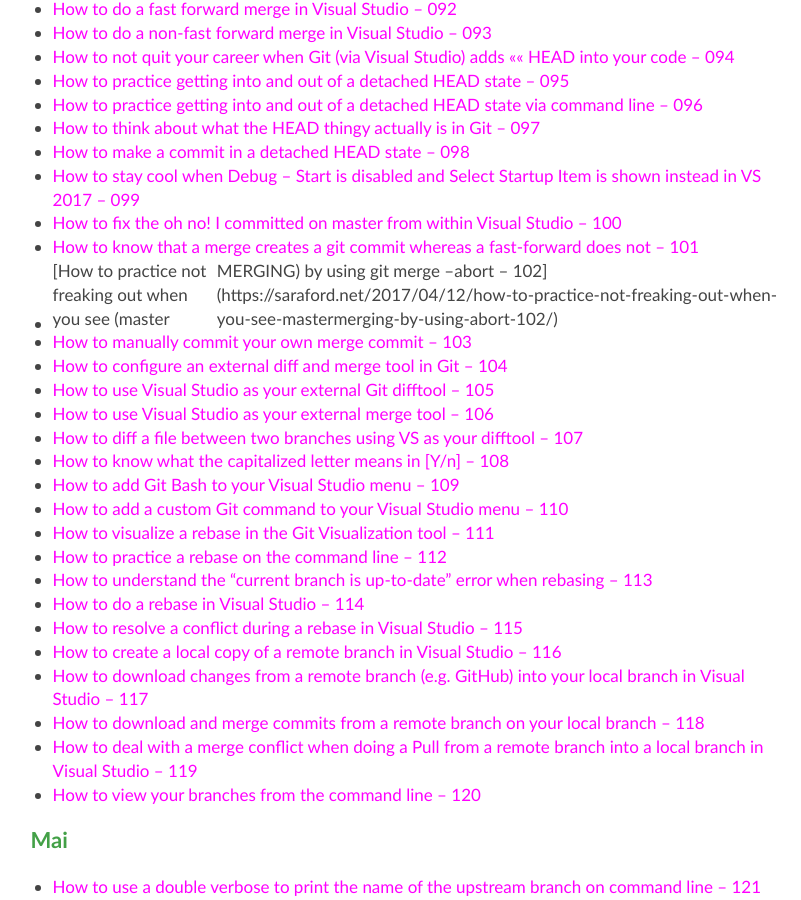
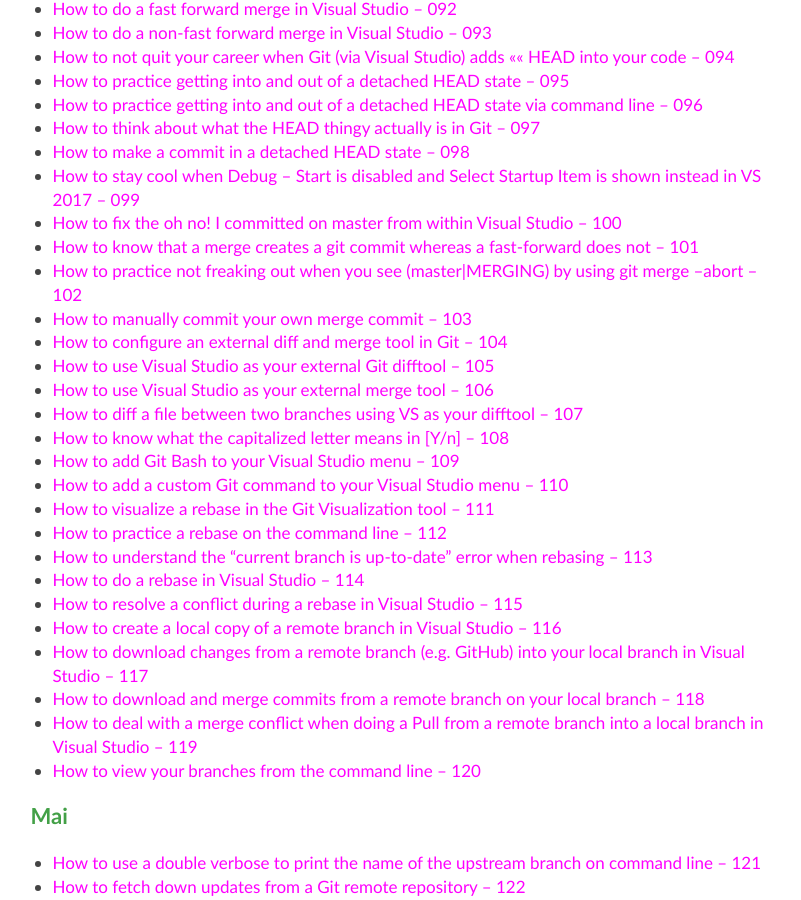
Before and after one commit to michelc/blog2, a Jekyll site: the page built from git-hub-tips.md, in a window 1280 px wide and 900 px high, scrolled down 2946 px. Shown: the whole window, without its empty margins (12-813 px from the left). Built offline with Jekyll 4.4.1, drawn with Linux system fonts in a browser that asks for light colours.

Commit message:
Problème de syntaxe...

```diff
--- a/git-hub-tips.md
+++ b/git-hub-tips.md
@@ -221,7 +221,7 @@
 
 * [How to know that a merge creates a git commit whereas a fast-forward does not – 101](https://saraford.net/2017/04/11/how-to-know-that-a-merge-creates-a-git-commit-whereas-a-fast-forward-does-not-101/)
 
-* [How to practice not freaking out when you see (master|MERGING) by using git merge –abort – 102](https://saraford.net/2017/04/12/how-to-practice-not-freaking-out-when-you-see-mastermerging-by-using-abort-102/)
+* [How to practice not freaking out when you see \(master\|MERGING\) by using git merge –abort – 102](https://saraford.net/2017/04/12/how-to-practice-not-freaking-out-when-you-see-mastermerging-by-using-abort-102/)
 
 * [How to manually commit your own merge commit – 103](https://saraford.net/2017/04/13/how-to-manually-commit-your-own-merge-commit-103/)
 
```
